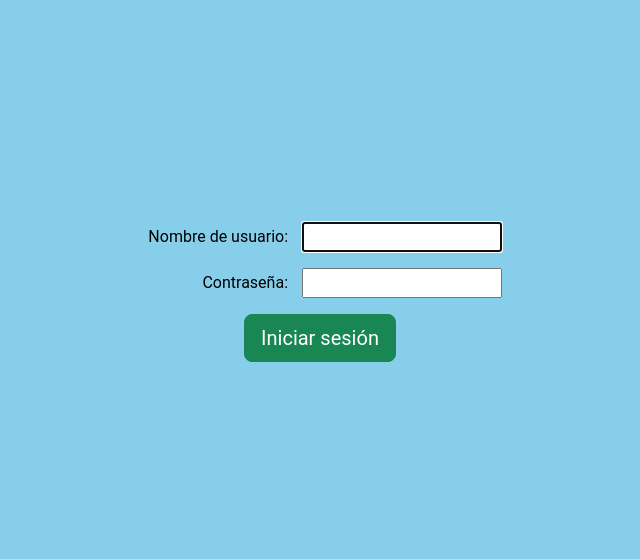
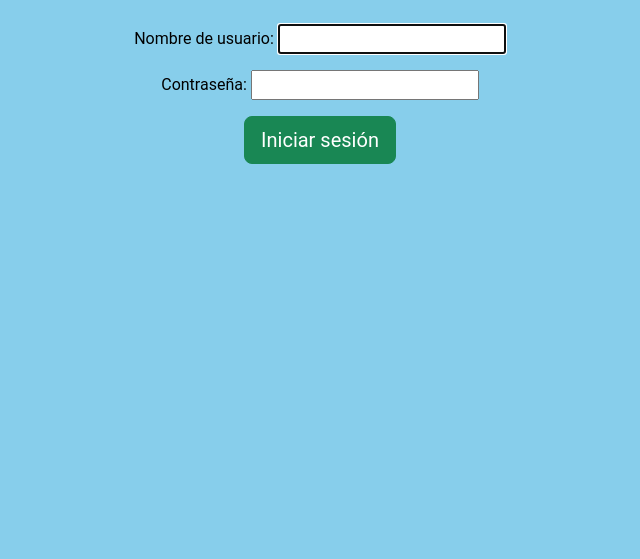
Before and after one commit to Rick1433/proyectoBlog-G4, a Django app: page /login/ in a window 1280 px wide. Shown: the part 72-631 px from the top of the page, without its empty margins (320-960 px from the left). Run offline with Django 4.2, Linux system fonts and the light colour scheme.

Commit message:
final-23

```diff
--- a/blog/blog/settings.py
+++ b/blog/blog/settings.py
@@ -135,7 +135,7 @@ DEFAULT_AUTO_FIELD = "django.db.models.BigAutoField"
 MEDIA_ULR = "/media/"
 MEDIA_ROOT = os.path.join(BASE_DIR, "media")
 
-from django.urls import reverse_lazy
+#from django.urls import reverse_lazy
 
 LOGIN_REDIRECT_URL = reverse_lazy("posts:post_realizado")
 LOGOUT_REDIRECT_URL = reverse_lazy("posts:post_realizado")
--- a/blog/static/css/main.css
+++ b/blog/static/css/main.css
@@ -233,41 +233,3 @@ img {
     background-color: #f0f0f0;
     border-radius: 10px;
 }
-
-.form-control-registro{
-    display: block;
-    width: 100%;
-    box-sizing: border-box;
-    margin-bottom: 10px;
-}
-
-form {
-    display: flex;
-    flex-direction: column;
-    align-items: center;
-    justify-content: center;
-    height: 70vh;
-}
-
-.jumbotron form {
-    width: 50%;
-    margin: 0 auto;
-}
-
-.jumbotron form p {
-    width: 100%;
-    box-sizing: border-box;
-    margin: 10;
-}
-
-.jumbotron form p label {
-    display: inline-block;
-    width: 150px;
-    text-align: right;
-    margin-right: 10px;
-}
-
-.jumbotron form p input, .jumbotron form p select {
-    width: 200px;
-    box-sizing: border-box;
-}
```
Also changed, not shown: blog/db.sqlite3, blog/media/posts/68.jpg (added).
